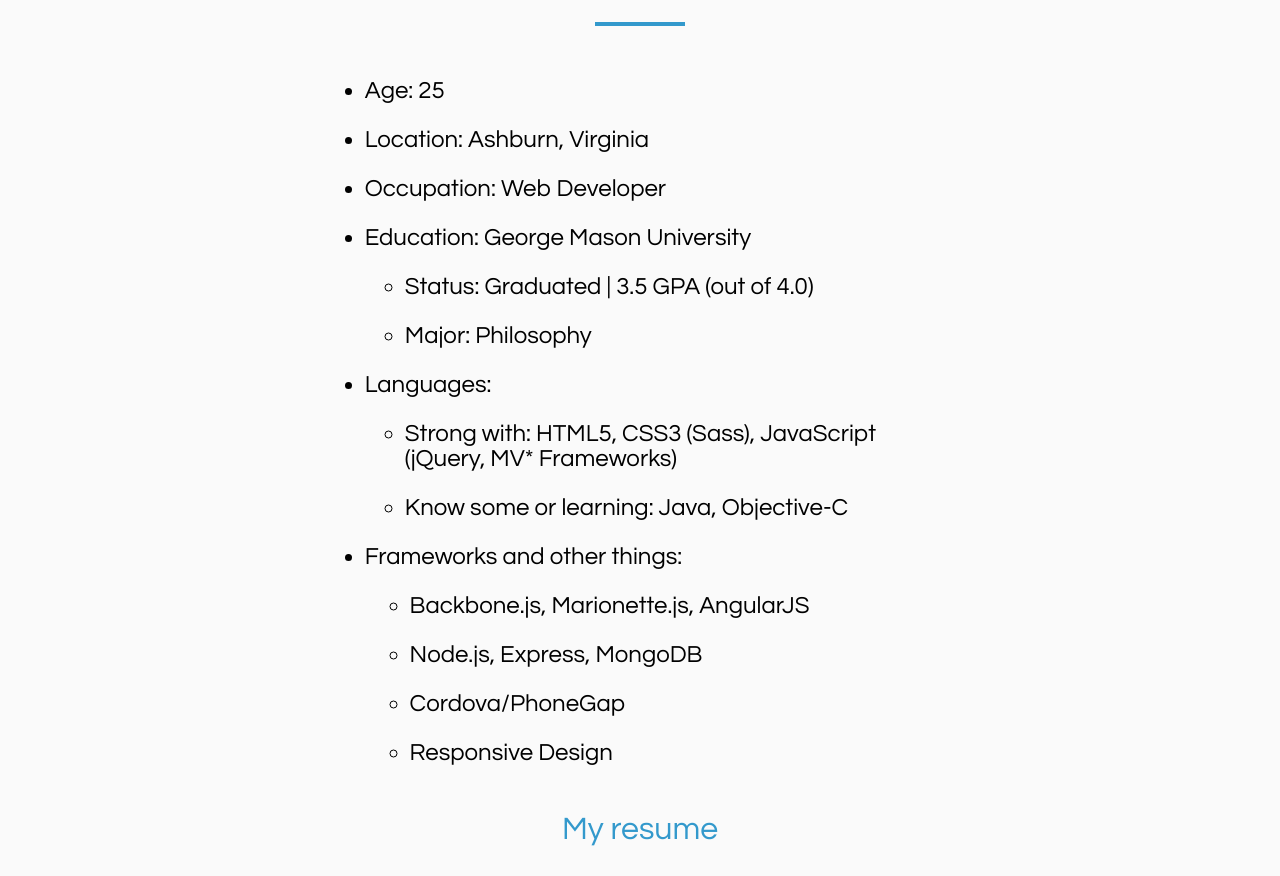
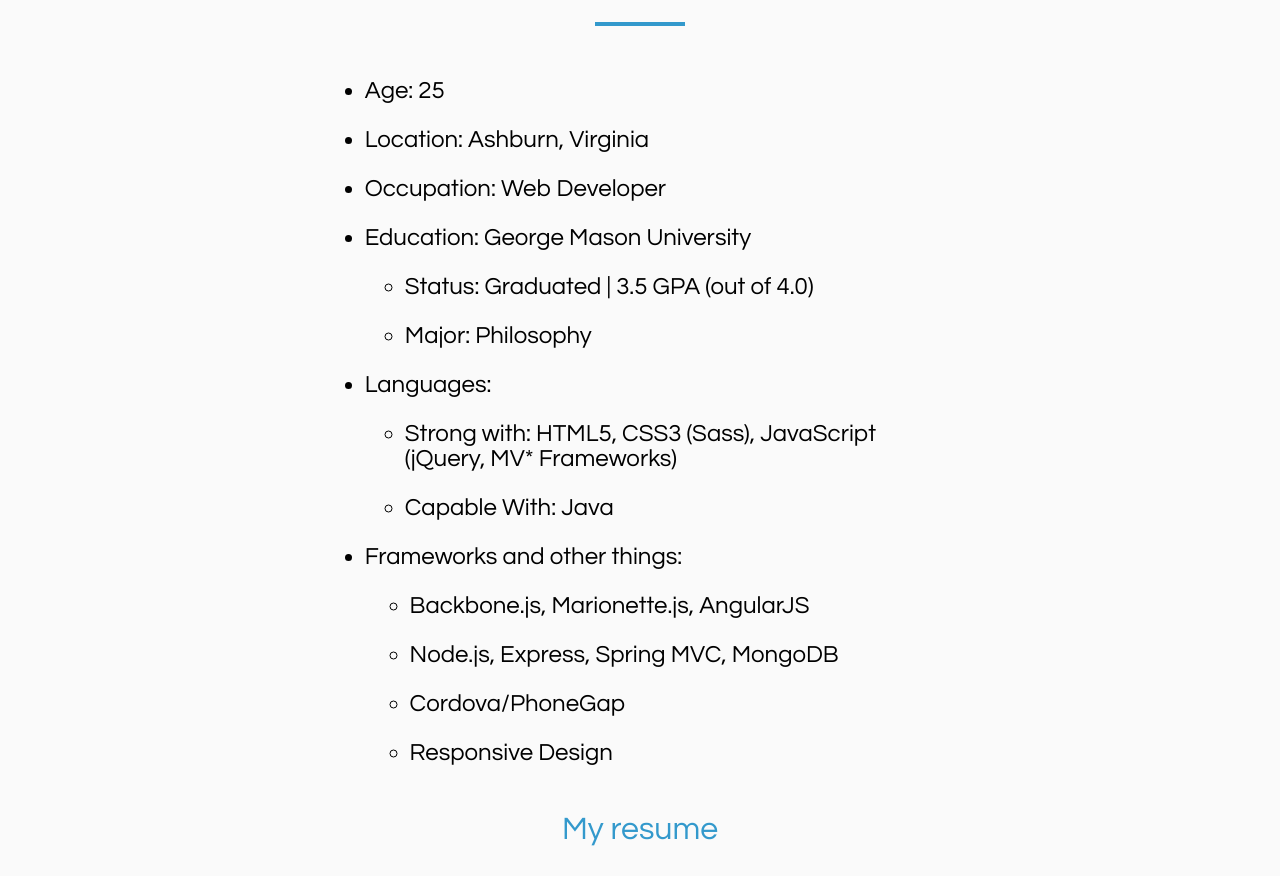
Before and after one commit to Scott41/Scott41.github.io, a plain HTML site: page about.html in a window 1280 px wide. Shown: the part 221-1097 px from the top of the page. Drawn offline with Linux system fonts and the light colour scheme.

Commit message:
updated about

```diff
--- a/about.html
+++ b/about.html
@@ -48,12 +48,12 @@
                     <li>Languages: </li>
                         <ul>
                             <li>Strong with: HTML5, CSS3 (Sass), JavaScript (jQuery, MV* Frameworks)</li>
-                            <li>Know some or learning: Java, Objective-C</li>
+                            <li>Capable With: Java</li>
                         </ul>
                     <li>Frameworks and other things:
                         <ul>
                             <li>Backbone.js, Marionette.js, AngularJS</li>
-                            <li>Node.js, Express, MongoDB</li>
+                            <li>Node.js, Express, Spring MVC, MongoDB</li>
                             <li>Cordova/PhoneGap</li>
                             <li>Responsive Design</li>
                         </ul>
--- a/script.js
+++ b/script.js
@@ -8,7 +8,7 @@
       });
     $('.frontbar').css("opacity","1")
 
-  /* Smooth Scrolling*/
+  // Smooth Scrolling
   $(function() {
     $('a[href*=#]:not([href=#])').click(function() {
       if (location.pathname.replace(/^\//,'') == this.pathname.replace(/^\//,'') && location.hostname == this.hostname) {
```
